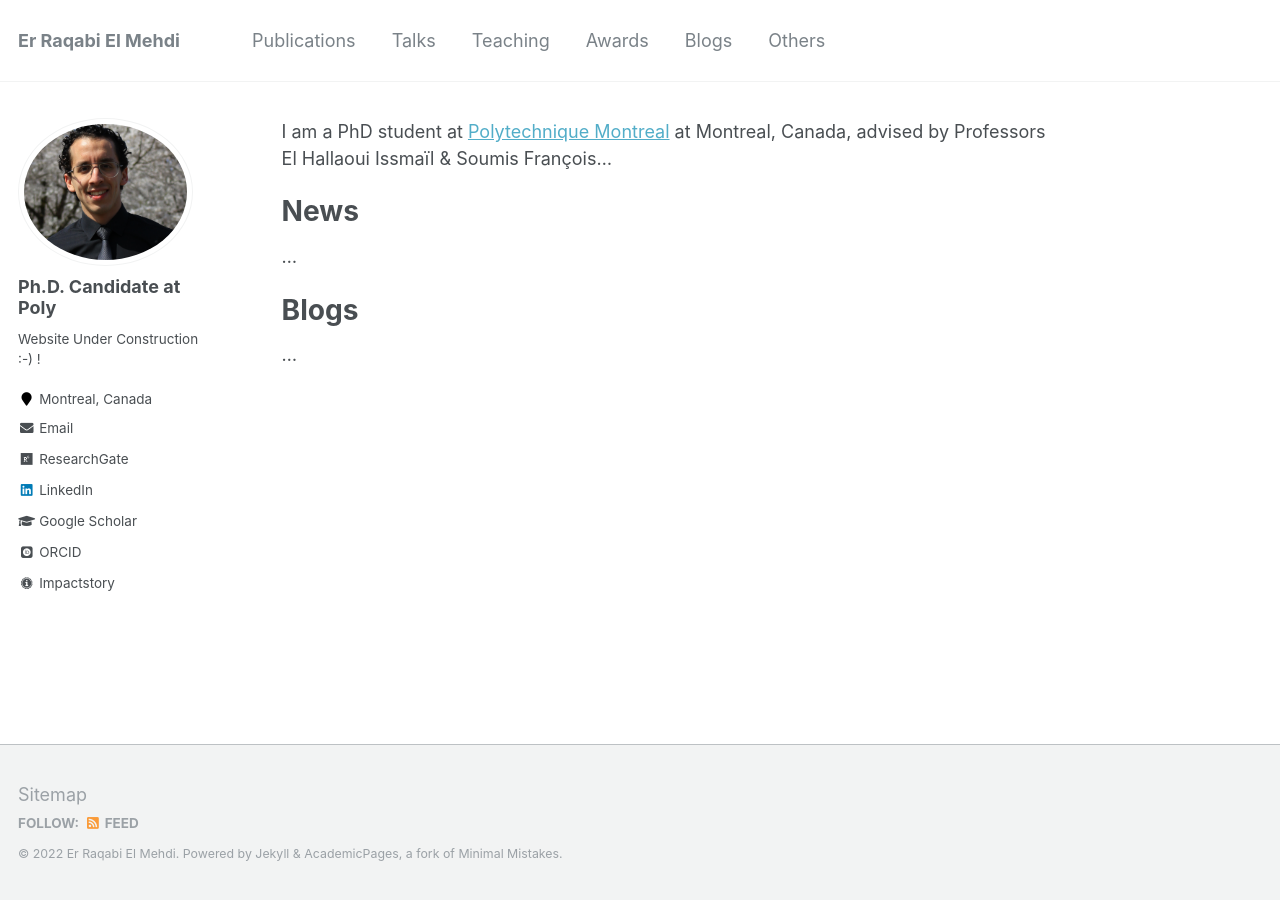
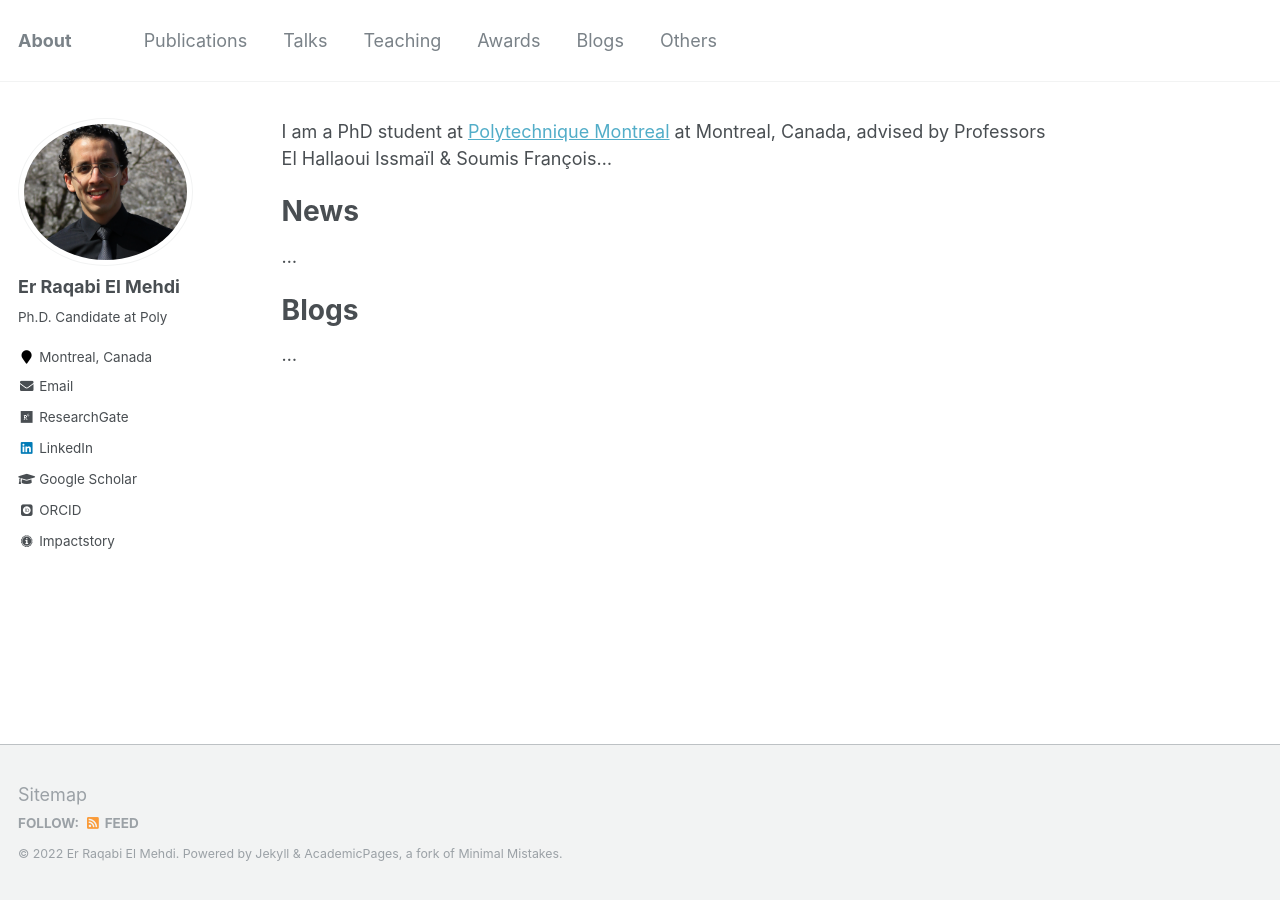
Before and after one commit to RqbMedi/rqbmedi.github.io, a Jekyll site: the page built from _pages/about.md, in a window 1280 px wide. Built offline with Jekyll 4.4.1, drawn with Linux system fonts in a browser that asks for light colours; some web fonts are replaced.

Commit message:
Update _config.yml

```diff
--- a/_config.yml
+++ b/_config.yml
@@ -7,7 +7,7 @@
 
 # Site Settings
 locale                   : "en-US"
-title                    : "Er Raqabi El Mehdi"
+title                    : "About"
 title_separator          : "-"
 name                     : &name "Er Raqabi El Mehdi"
 description              : &description "Welcome to My Personal Website"
@@ -80,9 +80,9 @@ analytics:
 
 # Site Author
 author:
-  name             : "Ph.D. Candidate at Poly"
+  name             : "Er Raqabi El Mehdi"
   avatar           : "Mehdi.png"
-  bio              : "Website Under Construction :-) !"
+  bio              : "Ph.D. Candidate at Poly"
   location         : "Montreal, Canada"
   employer         :
   pubmed           :
```
